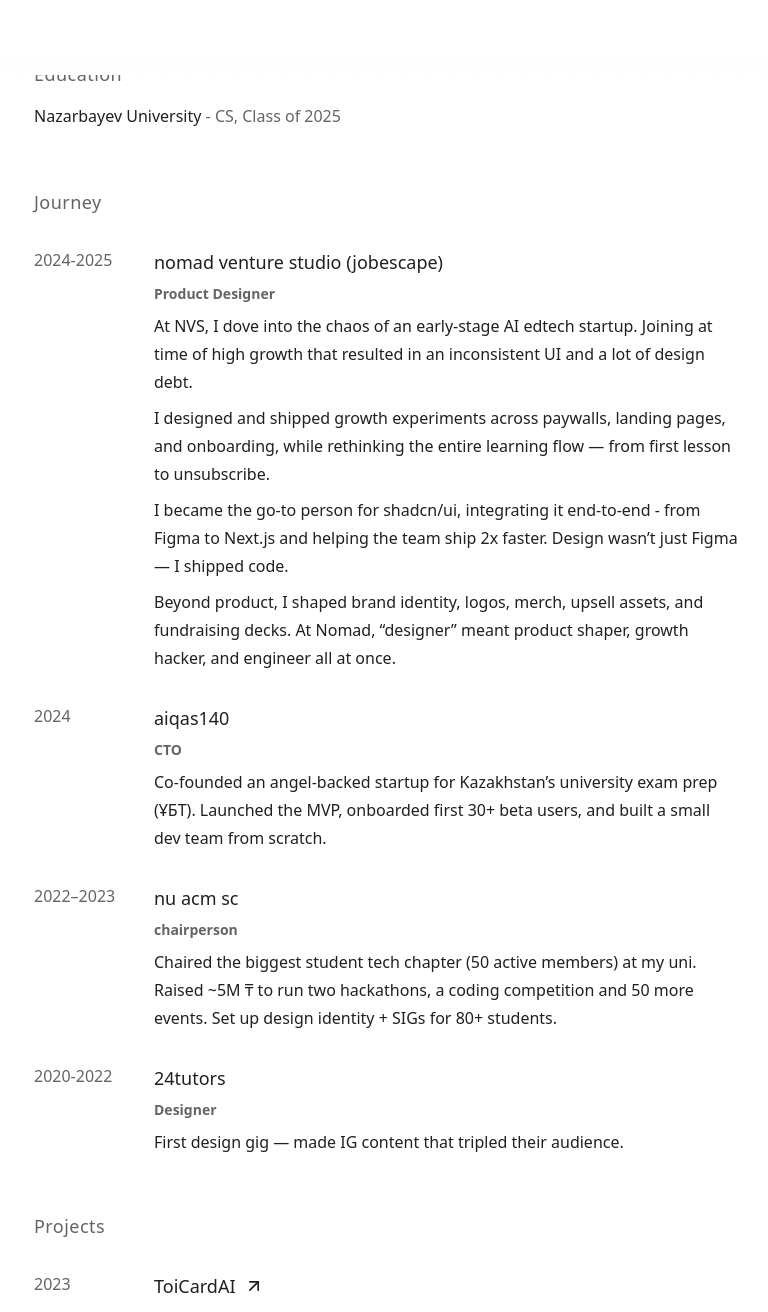
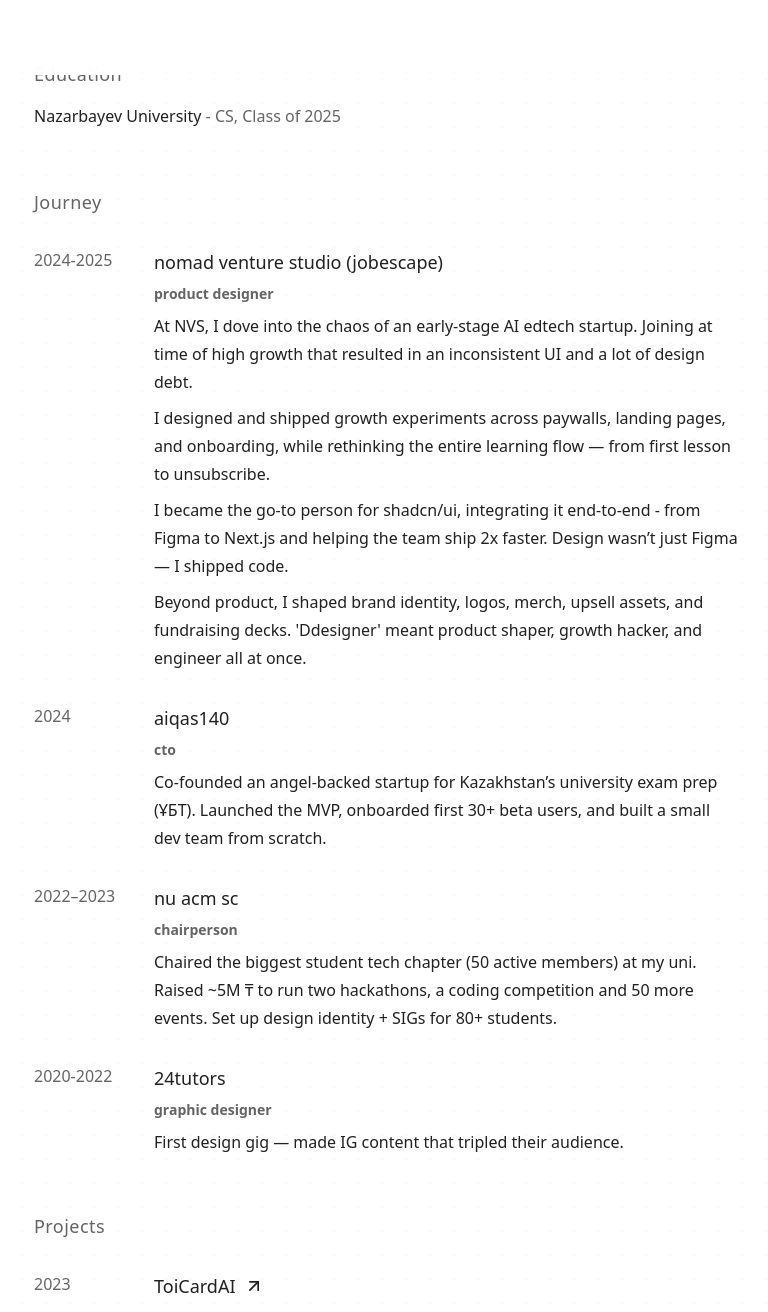
Before and after one commit to blusrc/portfolio, a Next.js app: page / in a window 1280 px wide. Shown: the part 725-2037 px from the top of the page, without its empty margins (254-1022 px from the left). Built offline with nearby package versions, Linux system fonts and the light colour scheme.

Commit message:
hotfix: home copy

```diff
--- a/app/page.tsx
+++ b/app/page.tsx
@@ -34,7 +34,7 @@
     {
       year: "2024-2025",
       company: "nomad venture studio (jobescape)",
-      role: "Product Designer",
+      role: "product designer",
       description: [
         "At NVS, I dove into the chaos of an early-stage AI edtech startup. Joining at time of high growth that resulted in an inconsistent UI and a lot of design debt.",
 
@@ -42,13 +42,13 @@
 
         "I became the go-to person for shadcn/ui, integrating it end-to-end - from Figma to Next.js and helping the team ship 2x faster. Design wasn’t just Figma — I shipped code.",
 
-        "Beyond product, I shaped brand identity, logos, merch, upsell assets, and fundraising decks. At Nomad, “designer” meant product shaper, growth hacker, and engineer all at once.",
+        "Beyond product, I shaped brand identity, logos, merch, upsell assets, and fundraising decks. 'Ddesigner' meant product shaper, growth hacker, and engineer all at once.",
       ],
     },
     {
       year: "2024",
       company: "aiqas140",
-      role: "CTO",
+      role: "cto",
       description: [
         "Co-founded an angel-backed startup for Kazakhstan’s university exam prep (ҰБТ). Launched the MVP, onboarded first 30+ beta users, and built a small dev team from scratch.",
       ],
@@ -64,7 +64,7 @@
     {
       year: "2020-2022",
       company: "24tutors",
-      role: "Designer",
+      role: "graphic designer",
       description: [
         "First design gig — made IG content that tripled their audience.",
       ],
```
